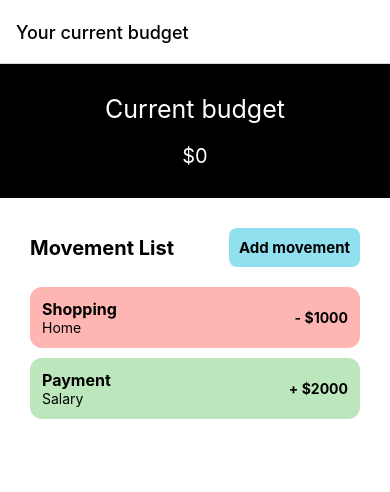
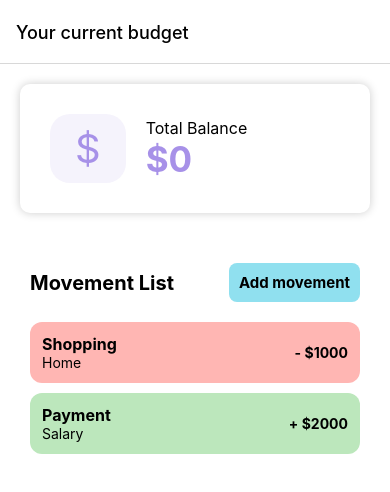
Before and after one commit to Danieruone/rn-budget, a React Native app: screen /Home in a window 390 px wide. Shown: the top 492 px of the page. Built offline with nearby package versions, Linux system fonts and the light colour scheme.

Commit message:
:lipstick: Change balance hero styles

```diff
--- a/src/components/CurrentBudgetHero.tsx
+++ b/src/components/CurrentBudgetHero.tsx
@@ -5,8 +5,13 @@ import { StyleSheet, Text, View } from "react-native";
 export const CurrentBudgetHero = ({ totalAmount }: { totalAmount: number }) => {
   return (
     <View style={styles.container}>
-      <Text style={styles.title}>Current budget</Text>
-      <Text style={styles.subTitle}>${totalAmount}</Text>
+      <View style={styles.currencySymbolContainer}>
+        <Text style={styles.currencySymbol}>$</Text>
+      </View>
+      <View>
+        <Text style={styles.title}>Total Balance</Text>
+        <Text style={styles.subTitle}>${totalAmount}</Text>
+      </View>
     </View>
   );
 };
@@ -14,16 +19,30 @@ export const CurrentBudgetHero = ({ totalAmount }: { totalAmount: number }) => {
 const styles = StyleSheet.create({
   container: {
     padding: 30,
-    backgroundColor: "black",
     alignItems: "center",
+    flexDirection: "row",
+    boxShadow: "0 0 10px rgba(0, 0, 0, 0.2)",
+    margin: 20,
+    borderRadius: 10,
+  },
+  currencySymbolContainer: {
+    paddingHorizontal: 25,
+    paddingVertical: 10,
+    backgroundColor: "#F5F3FC",
+    borderRadius: 20,
+    marginRight: 20,
+  },
+  currencySymbol: {
+    fontSize: 40,
+    color: "#A791E8",
+    fontWeight: "light",
   },
   title: {
-    color: "white",
-    fontSize: 25,
+    fontSize: 16,
   },
   subTitle: {
-    color: "white",
-    fontSize: 20,
-    marginTop: 20,
+    fontSize: 35,
+    color: "#A791E8",
+    fontWeight: "bold",
   },
 });
```
